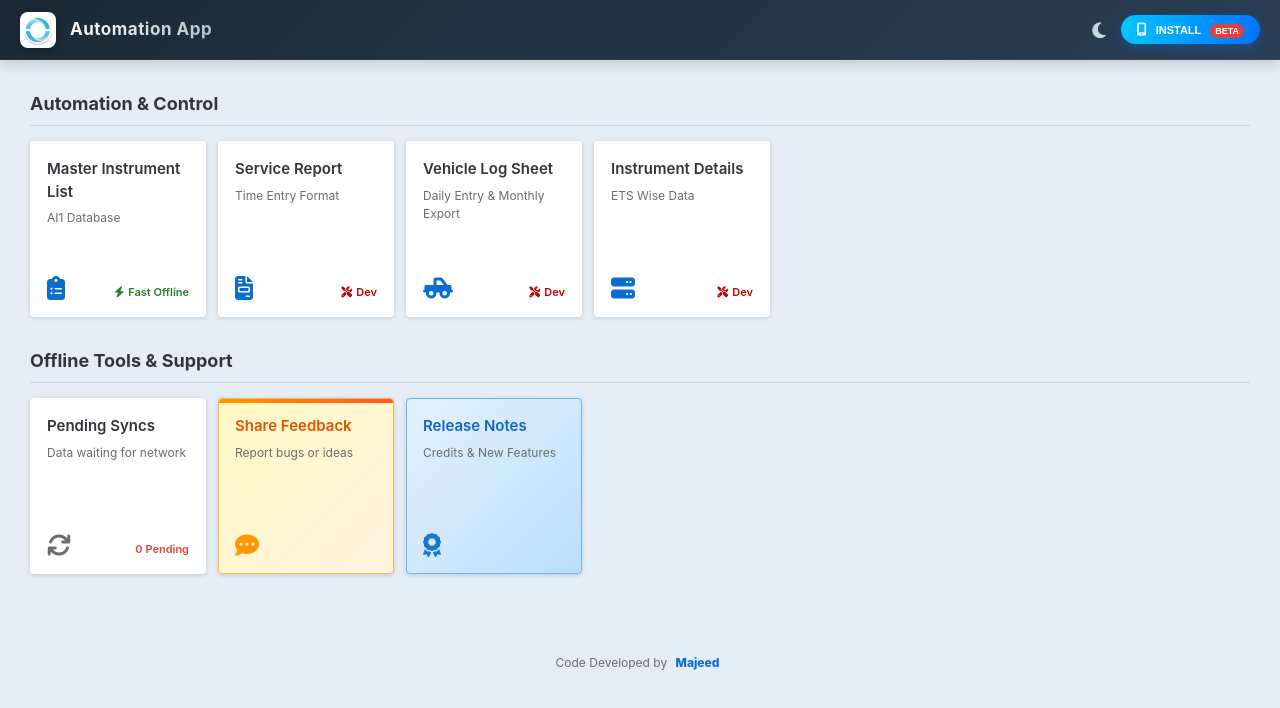
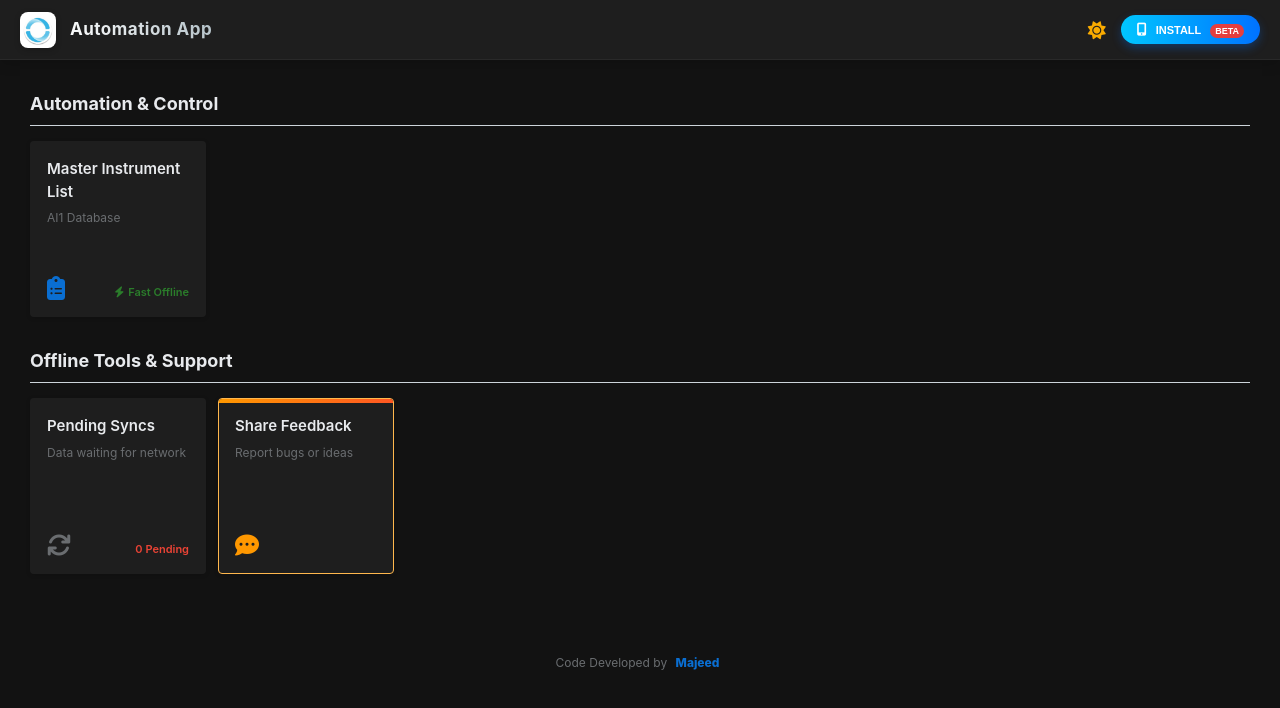
Before and after one commit to Automation3000/PWA, a plain HTML site: page beta.html in a window 1280 px wide. Both pictures are taken after a click on the icon 1099 px from the left and 29 px from the top of the page. Drawn offline with Linux system fonts and the light colour scheme.

Commit message:
Enhance dark mode styles and functionality

```diff
--- a/beta.html
+++ b/beta.html
@@ -21,10 +21,23 @@
             --secondary: #34a853; --warning: #f9ab00; --danger: #ea4335;
             --dark: #202124; --light: #f8f9fa; --gray: #5f6368; --border: #dadce0;
             --shadow: 0 2px 10px rgba(0,0,0,0.1); --radius: 12px; --transition: all 0.3s ease;
+            --bg-color: #e4edf5; --card-bg: white; --text-color: var(--dark);
         }
 
+        body.dark-mode {
+            --primary: #8ab4f8; --primary-light: #3c4043;
+            --dark: #f8f9fa; --light: #202124; --border: #5f6368;
+            --bg-color: #121212; --card-bg: #1e1e1e; --text-color: #e8eaed;
+            --shadow: 0 2px 10px rgba(0,0,0,0.5);
+        }
+
+        .app-header, .search-container, .action-btn, .inventory-section, .modal, .toast, .history-card, .tile, .fiori-header, .fiori-app-header { background: var(--card-bg) !important; color: var(--text-color) !important; transition: background 0.3s; }
+        .search-box input, .form-group input, .form-group select, .form-group textarea, #modalItemName { background: var(--bg-color) !important; color: var(--text-color) !important; border-color: var(--border) !important; }
+        .inventory-table th, .history-table th { background: var(--light) !important; color: var(--text-color) !important; }
+        .tile-title, .group-title, .brand-text h1, .modal-header h3 { color: var(--text-color) !important; }
+
         * { margin: 0; padding: 0; box-sizing: border-box; -webkit-tap-highlight-color: transparent; }
-        body { font-family: -apple-system, BlinkMacSystemFont, 'Segoe UI', Roboto, Helvetica, Arial, sans-serif !important; background-color: #e4edf5; color: var(--dark); line-height: 1.5; overflow-x: hidden; -webkit-font-smoothing: antialiased; }
+        body { font-family: -apple-system, BlinkMacSystemFont, 'Segoe UI', Roboto, Helvetica, Arial, sans-serif !important; background-color: var(--bg-color); color: var(--text-color); line-height: 1.5; overflow-x: hidden; -webkit-font-smoothing: antialiased; transition: background-color 0.3s; }
 
         #premium-wrapper { display: none; width: 100%; height: 100vh; overflow-y: auto; background: linear-gradient(135deg, #667eea 0%, #0AB9FF 100%); }
         .app-container { max-width: 1200px; margin: 0 auto; margin-bottom: 50px; display: flex; flex-direction: column; min-height: 100vh; }
@@ -208,7 +221,7 @@
                 <span class="fiori-header-title">Automation App</span>
             </div>
             <div style="display: flex; align-items: center; height: 100%; gap: 15px;">
-                <i class="fas fa-moon" style="cursor: pointer; font-size: 18px; color: #cbd5e0;" onclick="showToast('Dark mode coming soon!', 'info')" title="Toggle Dark Mode"></i>
+                <i class="fas fa-moon" id="darkModeToggleBtn" style="cursor: pointer; font-size: 18px; color: #cbd5e0; transition: 0.3s;" onclick="toggleDarkMode()" title="Toggle Dark Mode"></i>
                 <button class="btn-install-small" onclick="startSmartInstall()">
                     <i class="fas fa-mobile-alt" style="margin-right: 6px; font-size: 13px;"></i> INSTALL <span class="beta-badge">BETA</span>
                 </button>
@@ -224,24 +237,7 @@
                     <i class="fas fa-clipboard-list tile-icon"></i>
                     <div class="tile-status status-ready"><i class="fas fa-bolt"></i> Fast Offline</div>
                 </div>
-                <div class="tile" onclick="showToast('Under Development', 'info')">
-                    <div class="tile-title">Service Report</div>
-                    <div class="tile-subtitle">Time Entry Format</div>
-                    <i class="fas fa-file-invoice tile-icon"></i>
-                    <div class="tile-status" style="color:#bb0000;"><i class="fas fa-tools"></i> Dev</div>
-                </div>
-                <div class="tile" onclick="checkDevAccess('VEHICLE_LOG', '#')">
-                    <div class="tile-title">Vehicle Log Sheet</div>
-                    <div class="tile-subtitle">Daily Entry & Monthly Export</div>
-                    <i class="fas fa-truck-pickup tile-icon"></i>
-                    <div class="tile-status" style="color:#bb0000;"><i class="fas fa-tools"></i> Dev</div>
-                </div>
-                <div class="tile" onclick="checkDevAccess('ETS_DETAILS', '#')">
-                    <div class="tile-title">Instrument Details</div>
-                    <div class="tile-subtitle">ETS Wise Data</div>
-                    <i class="fas fa-server tile-icon"></i>
-                    <div class="tile-status" style="color:#bb0000;"><i class="fas fa-tools"></i> Dev</div>
-                </div>
+                <!-- Dev Tiles Moved to Admin Panel -->
             </div>
 
             <h2 class="group-title">Offline Tools & Support</h2>
@@ -257,16 +253,35 @@
                     <div class="tile-subtitle">Report bugs or ideas</div>
                     <i class="fas fa-comment-dots tile-icon" style="color: #ff9800;"></i>
                 </div>
-                <div class="tile" style="background: linear-gradient(135deg, #e3f2fd, #bbdefb); border: 1px solid #64b5f6;" onclick="showReleaseNotes()">
-                    <div class="tile-title" style="color: #1565c0;">Release Notes</div>
-                    <div class="tile-subtitle">Credits & New Features</div>
-                    <i class="fas fa-award tile-icon" style="color: #1976d2;"></i>
-                </div>
+                <!-- Release Notes Moved to Admin Panel -->
             </div>
 
             <div id="dev-tools-group" style="display: none; margin-top: 40px;">
                 <h2 class="group-title" style="color: #d50000; border-bottom-color: #ffcdd2;"><i class="fas fa-user-shield"></i> Developer Tools (Admin Only)</h2>
                 <div class="tile-grid">
+                    <div class="tile" onclick="showToast('Under Development', 'info')">
+                        <div class="tile-title">Service Report</div>
+                        <div class="tile-subtitle">Time Entry Format</div>
+                        <i class="fas fa-file-invoice tile-icon"></i>
+                        <div class="tile-status" style="color:#bb0000;"><i class="fas fa-tools"></i> Dev</div>
+                    </div>
+                    <div class="tile" onclick="checkDevAccess('VEHICLE_LOG', '#')">
+                        <div class="tile-title">Vehicle Log Sheet</div>
+                        <div class="tile-subtitle">Daily Entry & Monthly Export</div>
+                        <i class="fas fa-truck-pickup tile-icon"></i>
+                        <div class="tile-status" style="color:#bb0000;"><i class="fas fa-tools"></i> Dev</div>
+                    </div>
+                    <div class="tile" onclick="checkDevAccess('ETS_DETAILS', '#')">
+                        <div class="tile-title">Instrument Details</div>
+                        <div class="tile-subtitle">ETS Wise Data</div>
+                        <i class="fas fa-server tile-icon"></i>
+                        <div class="tile-status" style="color:#bb0000;"><i class="fas fa-tools"></i> Dev</div>
+                    </div>
+                    <div class="tile" style="background: linear-gradient(135deg, #e3f2fd, #bbdefb); border: 1px solid #64b5f6;" onclick="showReleaseNotes()">
+                        <div class="tile-title" style="color: #1565c0;">Release Notes</div>
+                        <div class="tile-subtitle">Credits & New Features</div>
+                        <i class="fas fa-award tile-icon" style="color: #1976d2;"></i>
+                    </div>
                     <div class="tile" onclick="checkDevAccess('PingLogger Ultimate', '#')">
                         <div class="tile-title">PingLogger Ultimate</div>
                         <div class="tile-subtitle">Network Monitor</div>
@@ -596,6 +611,30 @@
         let currentView = localStorage.getItem('tabreed_currentView') || 'LAUNCHPAD';
         let isDevModeActive = false;
 
+        function requestDevPassword(callback) {
+            const overlay = document.createElement('div');
+            overlay.style.cssText = 'position:fixed;top:0;left:0;width:100%;height:100%;background:rgba(0,0,0,0.6);backdrop-filter:blur(5px);z-index:10000;display:flex;align-items:center;justify-content:center;';
+            const box = document.createElement('div');
+            box.style.cssText = 'background:var(--card-bg, #fff);padding:20px;border-radius:12px;width:90%;max-width:320px;box-shadow:0 10px 25px rgba(0,0,0,0.2);text-align:center;';
+            box.innerHTML = `<h3 style="margin-top:0;color:var(--text-color, #202124);"><i class="fas fa-lock"></i> Developer Access</h3>
+                             <input type="password" id="devPassInput" placeholder="Enter Password" style="width:100%;padding:10px;margin:15px 0;border:2px solid var(--border);border-radius:8px;font-size:16px;outline:none;text-align:center;background:var(--bg-color, white);color:var(--text-color, black);">
+                             <div style="display:flex;gap:10px;">
+                                <button id="devPassCancel" style="flex:1;padding:10px;background:var(--gray);color:white;border:none;border-radius:8px;cursor:pointer;">Cancel</button>
+                                <button id="devPassSubmit" style="flex:1;padding:10px;background:var(--primary);color:white;border:none;border-radius:8px;cursor:pointer;">Unlock</button>
+                             </div>`;
+            overlay.appendChild(box);
+            document.body.appendChild(overlay);
+            const input = document.getElementById('devPassInput');
+            input.focus();
+
+            const close = () => document.body.removeChild(overlay);
+            const submit = () => { const val = input.value; close(); callback(val); };
+
+            document.getElementById('devPassCancel').onclick = close;
+            document.getElementById('devPassSubmit').onclick = submit;
+            input.addEventListener('keypress', (e) => { if(e.key === 'Enter') submit(); });
+        }
+
         const DEBUG_LOGS = "tabreed_debug_logs";
         function addLog(type, msg, details) {
             let logs = JSON.parse(localStorage.getItem(DEBUG_LOGS) || '[]');
@@ -638,7 +677,16 @@
             }
         })();
 
+        function toggleDarkMode() {
+            const isDark = document.body.classList.toggle('dark-mode');
+            localStorage.setItem('tabreed_dark_mode', isDark ? '1' : '0');
+            const icon = document.getElementById('darkModeToggleBtn');
+            icon.className = isDark ? 'fas fa-sun' : 'fas fa-moon';
+            icon.style.color = isDark ? '#f9ab00' : '#cbd5e0';
+        }
+
         document.addEventListener('DOMContentLoaded', () => {
+            if (localStorage.getItem('tabreed_dark_mode') === '1') toggleDarkMode();
             setupSearch(); updatePendingTile(); processSyncQueue();
 
             if (window.matchMedia('(display-mode: standalone)').matches || window.navigator.standalone === true) {
@@ -654,9 +702,10 @@
         function handleDevClick() {
             devClickCount++; clearTimeout(devClickTimer);
             if (devClickCount >= 3) {
-                let pass = prompt("Enter Developer Password:");
-                if (pass === "Dubai@123") activateDeveloperMode();
-                else if (pass !== null) showToast("Access Denied", "error");
+                requestDevPassword((pass) => {
+                    if (pass === "Dubai@123") activateDeveloperMode();
+                    else if (pass !== null && pass !== "") showToast("Access Denied", "error");
+                });
                 devClickCount = 0; return;
             }
             devClickTimer = setTimeout(() => { devClickCount = 0; }, 1000);
@@ -1140,7 +1189,7 @@
             XLSX.utils.book_append_sheet(wb, ws, "Instruments");
 
             const now = new Date();
-            const fileName = `Tabreed_List_${now.toLocaleDateString('en-GB').replace(/\//g, '-')}.xlsx`;
+            const fileName = `Automation List ${now.toLocaleDateString('en-GB').replace(/\//g, '.')}.xlsx`;
 
             XLSX.writeFile(wb, fileName);
             showToast('Excel Downloaded Successfully!', 'success');
@@ -1223,9 +1272,10 @@
                     ctrlMCount++;
                     clearTimeout(ctrlMTimer);
                     if (ctrlMCount >= 3) {
-                        let pass = prompt("Enter Developer Password:");
-                        if (pass === "Dubai@123") activateDeveloperMode();
-                        else if (pass !== null) showToast("Access Denied", "error");
+                        requestDevPassword((pass) => {
+                            if (pass === "Dubai@123") activateDeveloperMode();
+                            else if (pass !== null && pass !== "") showToast("Access Denied", "error");
+                        });
                         ctrlMCount = 0;
                     } else {
                         ctrlMTimer = setTimeout(() => { ctrlMCount = 0; }, 1000);
```
